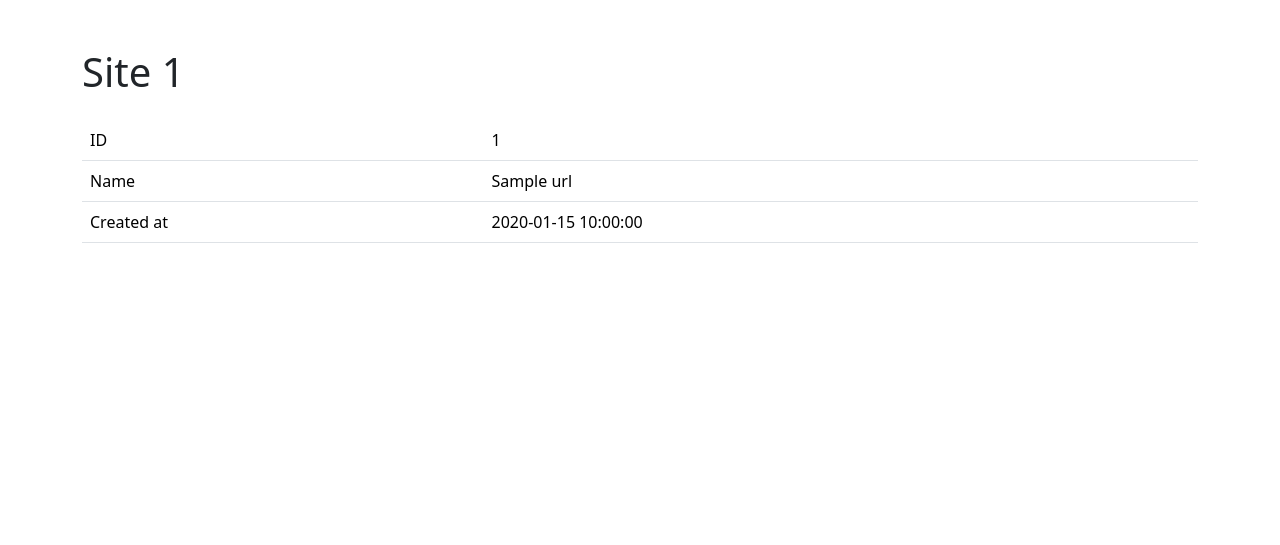
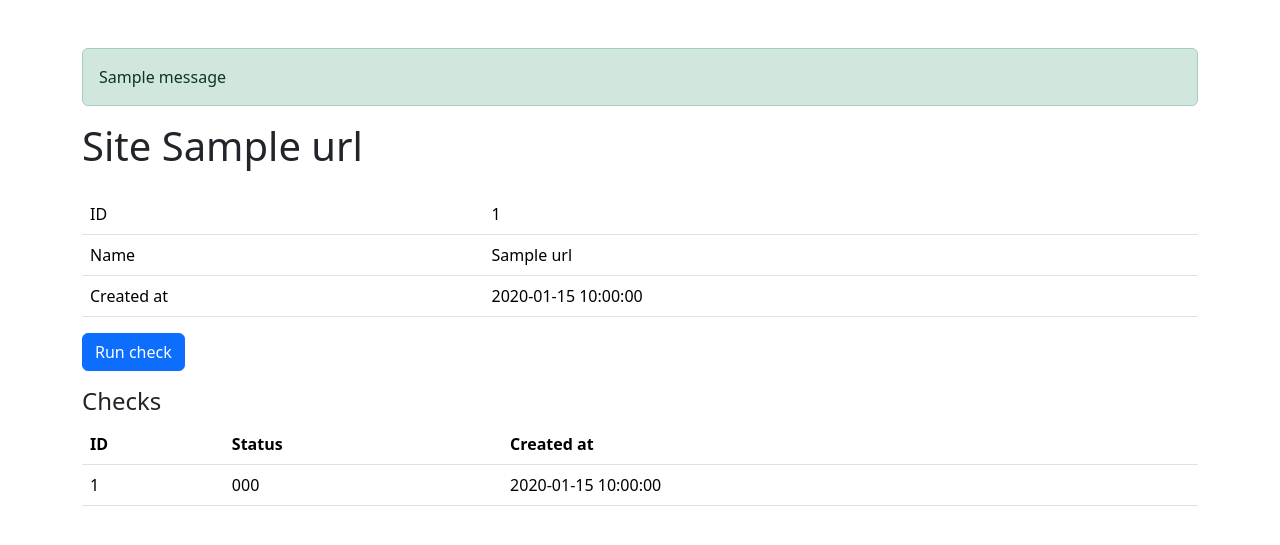
Before and after one commit to Asankhey/python-project-83, a Flask app: page /urls/1 in a window 1280 px wide. Shown: the top 545 px of the page. Run offline with Flask 3, Linux system fonts and the light colour scheme; one stand-in notice (Sample message) is shown; a database or web service that is not in the repository returns one stand-in record (values such as "Sample title"); some libraries are stand-ins or nearby versions.

Commit message:
feat: add URL checks with creation and display logic

```diff
--- a/page_analyzer/app.py
+++ b/page_analyzer/app.py
@@ -60,14 +60,46 @@ def show_url(id):
             cur.execute("SELECT id, name, created_at FROM urls WHERE id = %s", (id,))
             row = cur.fetchone()
             url = dict(id=row[0], name=row[1], created_at=row[2])
-    return render_template('url.html', url=url)
+
+            cur.execute(
+                "SELECT id, status_code, created_at FROM url_checks WHERE url_id = %s ORDER BY id DESC",
+                (id,)
+            )
+            rows = cur.fetchall()
+            checks = [{'id': r[0], 'status_code': r[1], 'created_at': r[2]} for r in rows]
+
+    return render_template('url.html', url=url, checks=checks)
+
+
+@app.route('/urls/<int:id>/checks', methods=['POST'])
+def run_check(id):
+    created_at = datetime.now()
+    with get_connection() as conn:
+        with conn.cursor() as cur:
+            cur.execute(
+                "INSERT INTO url_checks (url_id, created_at) VALUES (%s, %s)",
+                (id, created_at)
+            )
+    flash('Page checked successfully', 'success')
+    return redirect(url_for('show_url', id=id))
 
 
 @app.route('/urls')
 def urls_list():
     with get_connection() as conn:
         with conn.cursor() as cur:
-            cur.execute("SELECT id, name, created_at FROM urls ORDER BY id DESC")
+            cur.execute("""
+                SELECT u.id, u.name, u.created_at, MAX(c.created_at)
+                FROM urls u
+                LEFT JOIN url_checks c ON u.id = c.url_id
+                GROUP BY u.id
+                ORDER BY u.id DESC
+            """)
             rows = cur.fetchall()
-            urls = [{'id': r[0], 'name': r[1], 'created_at': r[2]} for r in rows]
+            urls = [{
+                'id': r[0],
+                'name': r[1],
+                'created_at': r[2],
+                'last_check': r[3]
+            } for r in rows]
     return render_template('urls.html', urls=urls)
--- a/page_analyzer/templates/url.html
+++ b/page_analyzer/templates/url.html
@@ -8,23 +8,49 @@
 </head>
 <body>
   <div class="container py-5">
-    <h1 class="mb-4">Site {{ url.id }}</h1>
+    {% with messages = get_flashed_messages(with_categories=true) %}
+      {% if messages %}
+        {% for category, message in messages %}
+          <div class="alert alert-{{ category }}">{{ message }}</div>
+        {% endfor %}
+      {% endif %}
+    {% endwith %}
+
+    <h1 class="mb-4">Site {{ url.name }}</h1>
+
     <table class="table" data-test="url">
       <tbody>
-        <tr>
-          <td>ID</td>
-          <td>{{ url.id }}</td>
-        </tr>
-        <tr>
-          <td>Name</td>
-          <td>{{ url.name }}</td>
-        </tr>
-        <tr>
-          <td>Created at</td>
-          <td>{{ url.created_at }}</td>
-        </tr>
+        <tr><td>ID</td><td>{{ url.id }}</td></tr>
+        <tr><td>Name</td><td>{{ url.name }}</td></tr>
+        <tr><td>Created at</td><td>{{ url.created_at }}</td></tr>
       </tbody>
     </table>
+
+    <form method="post" action="{{ url_for('run_check', id=url.id) }}">
+      <button type="submit" class="btn btn-primary mb-3">Run check</button>
+    </form>
+
+    {% if checks %}
+    <h2 class="h4">Checks</h2>
+    <table class="table" data-test="checks">
+      <thead>
+        <tr>
+          <th>ID</th>
+          <th>Status</th>
+          <th>Created at</th>
+        </tr>
+      </thead>
+      <tbody>
+        {% for check in checks %}
+        <tr>
+          <td>{{ check.id }}</td>
+          <td>{{ check.status_code or '—' }}</td>
+          <td>{{ check.created_at }}</td>
+        </tr>
+        {% endfor %}
+      </tbody>
+    </table>
+    {% endif %}
   </div>
 </body>
 </html>
```
Also changed, not shown: database.sql (+10 -0 lines).
